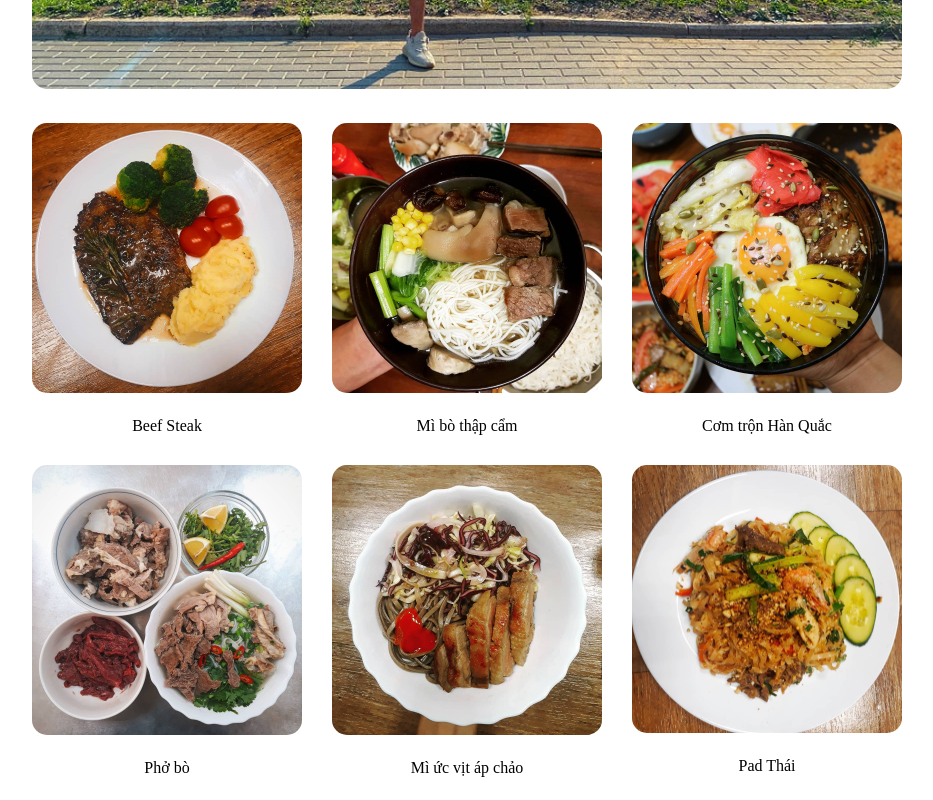
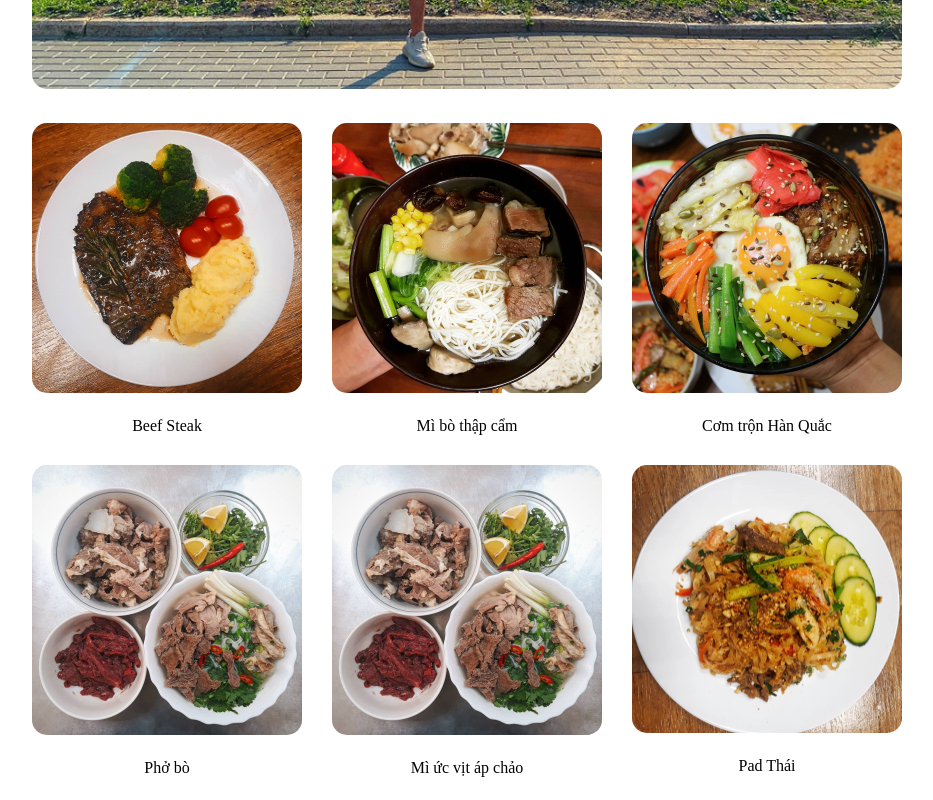
Before and after one commit to wad-itmo-vnit/HW1-NMTrung, a plain HTML site: page index.html in a window 1280 px wide. Shown: the part 894-1694 px from the top of the page, without its empty margins (173-1106 px from the left). Drawn offline with Linux system fonts and the light colour scheme.

Commit message:
Update index.html

```diff
--- a/index.html
+++ b/index.html
@@ -28,7 +28,7 @@
         </div>
 
         <div class="gallery img2">
-            <img src="./image/img2.jpg">
+            <img src="./image/img1.jpg">
             <div class="desc">Mì ức vịt áp chảo</div>
         </div>
 
```
